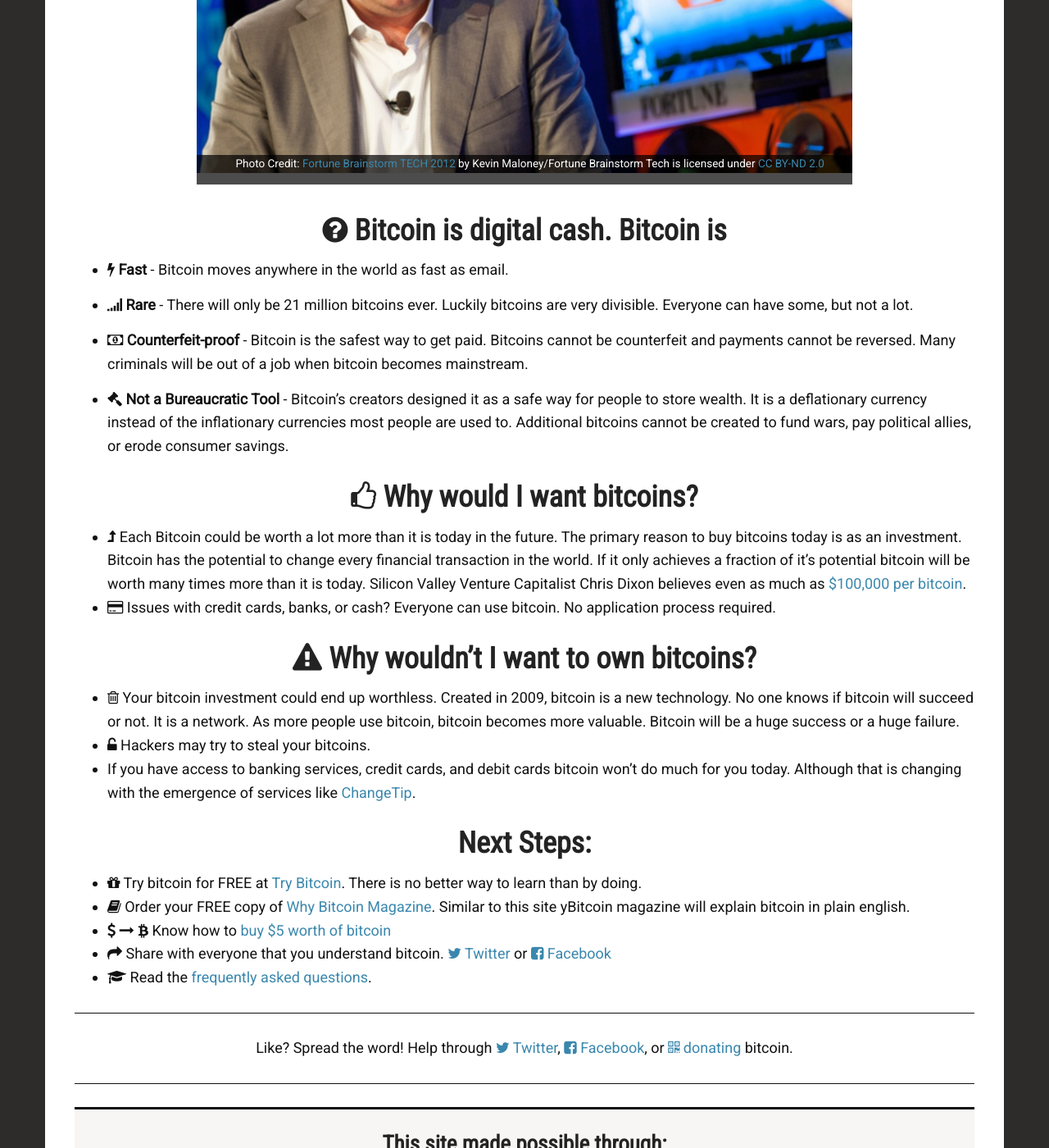
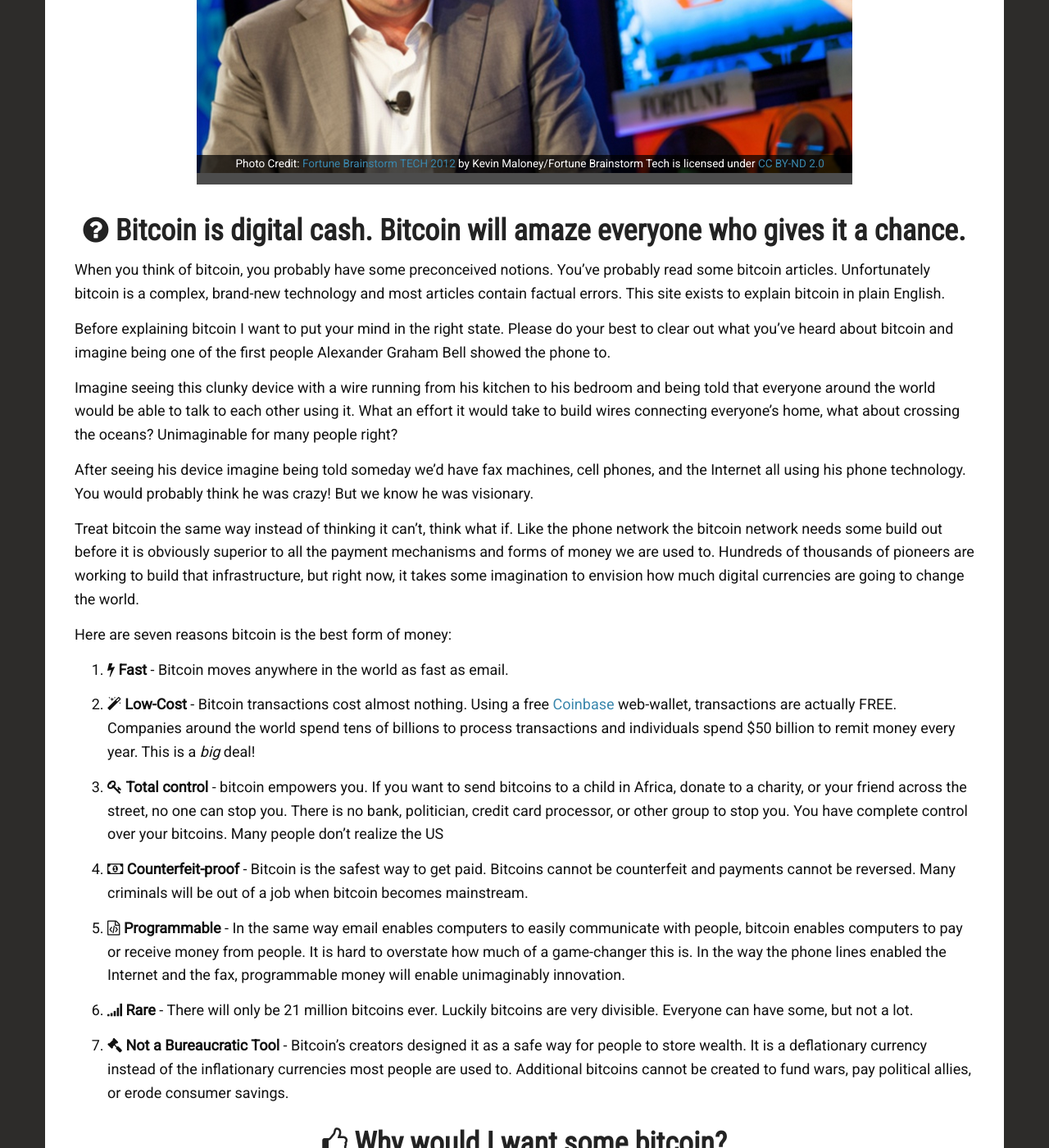
Before and after one commit to davidsilvasmith/sowhatsbitcoin.com, a Jekyll site: the page built from for-individuals/index.md, in a window 1280 px wide and 1400 px high, scrolled down 451 px. Shown: the whole window at 82% size. Built offline with Jekyll 4.4.1, drawn with Linux system fonts in a browser that asks for light colours; nearby versions of some CDN libraries; some of the changed text lies outside the part shown; grey boxes are pictures that could not be loaded.

Commit message:
added phone analogy

```diff
--- a/for-individuals/index.md
+++ b/for-individuals/index.md
@@ -15,23 +15,44 @@
 Photo Credit: [Fortune Brainstorm TECH 2012](https://www.flickr.com/photos/fortunelivemedia/7586537746/) by Kevin Maloney/Fortune Brainstorm Tech is licensed under [CC BY-ND 2.0](https://creativecommons.org/licenses/by-nd/2.0/)
 </figcaption>
 
->Like the internet, Bitcoin is a platform. It's less what can it do today, more what can it do in the future. There are thousands and thousands of things that it might make possible in the future. - *Marc Andreessen*, creator of the first user-friendly web browser
+>Like the Internet, Bitcoin is a platform. It's less what can it do today, more what can it do in the future. There are thousands and thousands of things that it might make possible in the future. - *Marc Andreessen*, creator of the first user-friendly web browser
 
 </figure>
 </div>
 
-# <i class="fa fa-question-circle"></i> Bitcoin is <strong>digital cash</strong>. Bitcoin is
+# <i class="fa fa-question-circle"></i> Bitcoin is <strong>digital cash</strong>. Bitcoin will amaze everyone who gives it a chance.
 
-* <i class="fa fa-bolt"></i> **Fast** - Bitcoin moves anywhere in the world as fast as email.
+When you think of bitcoin, you probably have some preconceived notions. You've probably read some bitcoin articles. Unfortunately bitcoin is a complex, brand-new technology and most articles contain factual errors. This site exists to explain bitcoin in plain English.
 
-* <i class="fa fa-signal"></i>  **Rare** - There will only be 21 million bitcoins ever. Luckily bitcoins are very divisible. Everyone can have some, but not a lot.
+Before explaining bitcoin I want to put your mind in the right state. Please do your best to clear out what you've heard about bitcoin and imagine being one of the first people Alexander Graham Bell showed the phone to.
 
-* <i class="fa fa-money"></i> **Counterfeit-proof** - Bitcoin is the safest way to get paid. Bitcoins cannot be counterfeit and payments cannot be reversed. Many criminals will be out of a job when bitcoin becomes mainstream.
+Imagine seeing this clunky device with a wire running from his kitchen to his bedroom and being told that everyone around the world would be able to talk to each other using it. What an effort it would take to build wires connecting everyone's home, what about crossing the oceans? Unimaginable for many people right?
 
-* <i class="fa fa-gavel"></i> **Not a Bureaucratic Tool** - Bitcoin's creators designed it as a safe way for people to store wealth. It is a deflationary currency instead of the inflationary currencies most people are used to. Additional bitcoins cannot be created to fund wars, pay political allies, or erode consumer savings.
+After seeing his device imagine being told someday we'd have fax machines, cell phones, and the Internet all using his phone technology. You would probably think he was crazy! But we know he was visionary.
+
+Treat bitcoin the same way instead of thinking it can't, think what if. Like the phone network the bitcoin network needs some build out before it is obviously superior to all the payment mechanisms and forms of money we are used to. Hundreds of thousands of pioneers are working to build that infrastructure, but right now, it takes some imagination to envision how much digital currencies are going to change the world.
+
+Here are seven reasons bitcoin is the best form of money:
+
+1. <i class="fa fa-bolt"></i> **Fast** - Bitcoin moves anywhere in the world as fast as email.
+
+2. <i class="fa fa-magic"></i> **Low-Cost** - Bitcoin transactions cost almost nothing. Using a free [Coinbase](http://www.coinbase.com) web-wallet, transactions are actually FREE. Companies around the world spend tens of billions to process transactions and individuals spend $50 billion to remit money every year. This is a *big* deal!
+
+3. <i class="fa fa-key"></i> **Total control** - bitcoin empowers you. If you want to send bitcoins to a child in Africa, donate to a charity, or your friend across the street, no one can stop you. There is no bank, politician, credit card processor, or other group to stop you. You have complete control over your bitcoins. Many people don't realize the US
+
+4. <i class="fa fa-money"></i> **Counterfeit-proof** - Bitcoin is the safest way to get paid. Bitcoins cannot be counterfeit and payments cannot be reversed. Many criminals will be out of a job when bitcoin becomes mainstream.
+
+5. <i class="fa fa-file-code-o"></i> **Programmable** - In the same way email enables computers to easily communicate with people, bitcoin enables computers to pay or receive money from people. It is hard to overstate how much of a game-changer this is. In the way the phone lines enabled the Internet and the fax, programmable money will enable unimaginably innovation.
+
+6. <i class="fa fa-signal"></i>  **Rare** - There will only be 21 million bitcoins ever. Luckily bitcoins are very divisible. Everyone can have some, but not a lot.
+
+7. <i class="fa fa-gavel"></i> **Not a Bureaucratic Tool** - Bitcoin's creators designed it as a safe way for people to store wealth. It is a deflationary currency instead of the inflationary currencies most people are used to. Additional bitcoins cannot be created to fund wars, pay political allies, or erode consumer savings.
 
 
-# <i class="fa fa-thumbs-o-up"></i> Why would I want bitcoins?
+# <i class="fa fa-thumbs-o-up"></i> Why would I want some bitcoin?
+
+* <i class="fa fa-space-shuttle"></i> To experience the future. I'll never forget when I went to Disneyland as a child and for the first time saw self-flushing toilets. I'll also never forget the first time I made an international bitcoin investment. I was earning interest 30 minutes after hitting send. Comparing that to the 15 days it took for my money to clear at my brokerage or the 30 days it takes to transfer my IRA from one provider to another I knew bitcoin was going to change everything.
+
 * <i class="fa fa-level-up"></i> Each Bitcoin could be worth a lot more than it is today in the future.  The primary reason to buy bitcoins today is as an investment. Bitcoin has the potential to change every financial transaction in the world. If it only achieves a fraction of it's potential bitcoin will be worth many times more than it is today. Silicon Valley Venture Capitalist Chris Dixon believes even as much as <a href="http://www.wired.com/2014/01/chrisdixon/">$100,000 per bitcoin</a>.
 * <i class="fa fa-credit-card"></i> Issues with credit cards, banks, or cash? Everyone can use bitcoin. No application process required.
 
@@ -44,7 +65,7 @@
 
 # Next Steps:
 * <i class="fa fa-gift"></i> Try bitcoin for FREE at [Try Bitcoin](https://trybtc.com/). There is no better way to learn than by doing.
-* <i class="fa fa-book"></i> Order your FREE copy of [Why Bitcoin Magazine][getybitcoin]. Similar to this site yBitcoin magazine will explain bitcoin in plain english.
+* <i class="fa fa-book"></i> Order your FREE copy of [Why Bitcoin Magazine][getybitcoin]. Similar to this site yBitcoin magazine explains bitcoin in plain English.
 * <i class="fa fa-usd"></i> <i class="fa fa-long-arrow-right"></i> <i class="fa fa-btc"></i> Know how to [buy $5 worth of bitcoin](Buy/)
 * <i class="fa fa-share"></i> Share with everyone that you understand bitcoin. <a href="http://twitter.com/home?status=I+understand+%23bitcoin%21+Thanks+%40sowhatsbitcoin!"><i class="fa fa-twitter"></i> Twitter</a> or <a href="http://www.facebook.com/sharer.php?u=http://www.sowhatsbitcoin.com"><i class="fa fa-facebook-square"></i> Facebook</a>
 * <i class="fa fa-graduation-cap"></i> Read the [frequently asked questions](faq/).
```
